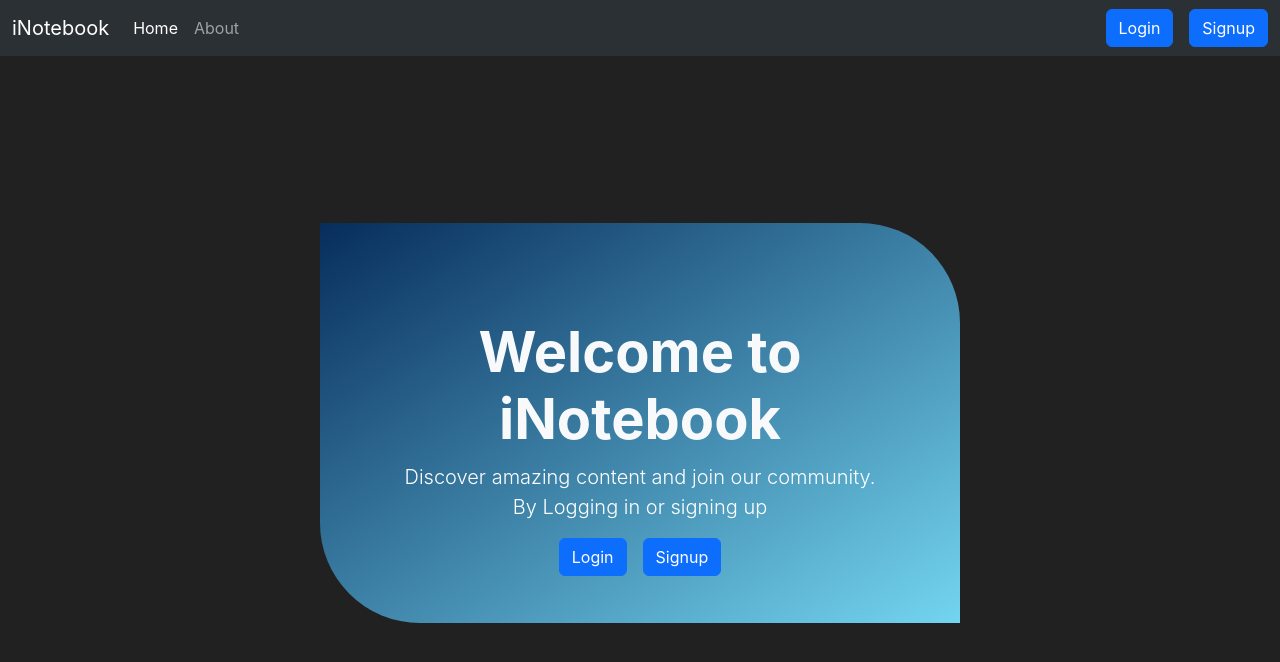
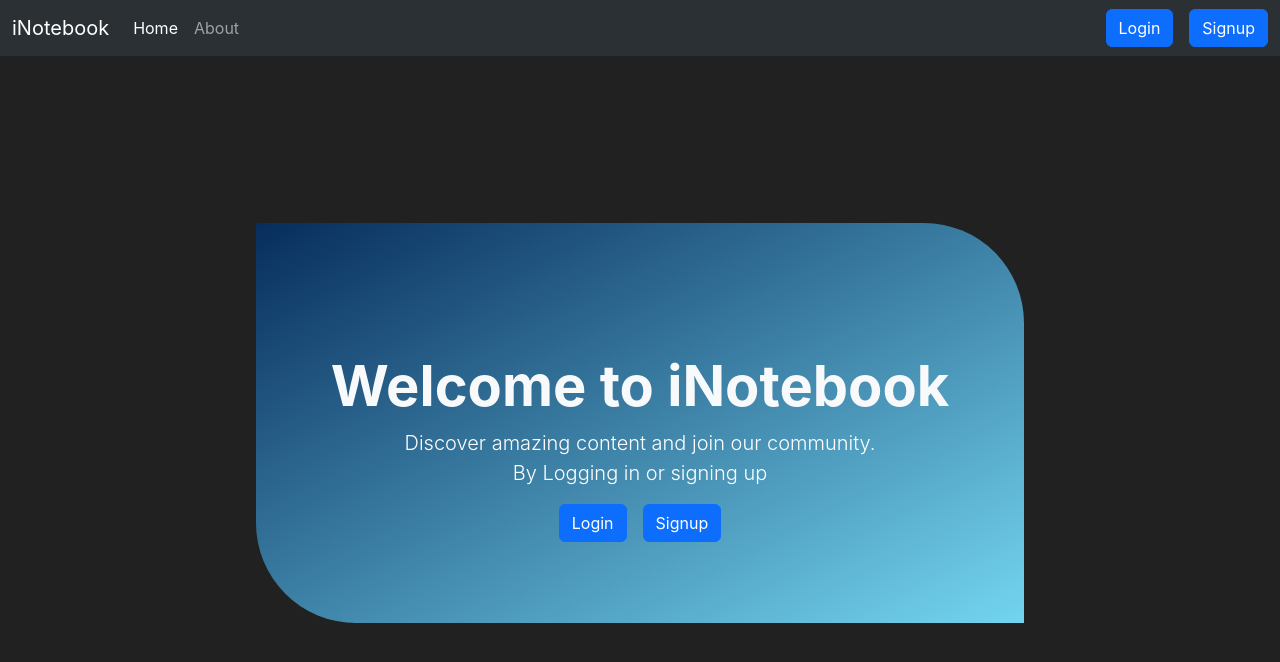
Before and after one commit to lostvayne47/i-notebook, a React (Create React App) app: page / in a window 1280 px wide. Shown: the top 662 px of the page. Built offline with nearby package versions, Linux system fonts and the light colour scheme.

Commit message:
Styling Changes

```diff
--- a/package.json
+++ b/package.json
@@ -15,8 +15,7 @@
     "start": "react-scripts start",
     "build": "react-scripts build",
     "test": "react-scripts test",
-    "eject": "react-scripts eject",
-    "both": "concurrently \"npm run start\" \"cd backend && nodemon\""
+    "eject": "react-scripts eject"
   },
   "eslintConfig": {
     "extends": [
--- a/src/components/Landing.js
+++ b/src/components/Landing.js
@@ -18,13 +18,13 @@ export default function Landing() {
     color: "white",
     margin: "15% auto",
     height: "50vh",
-    width: "50vw",
+    width: "60vw",
     borderBottomLeftRadius: "100px",
     borderTopRightRadius: "100px",
   };
   return (
     <div
-      className="container-fluid d-flex flex-column justify-content-center align-items-center text-center"
+      className="container-fluid d-flex flex-column justify-content-center align-items-center text-center p-1"
       style={style}
     >
       {/* Hero Section */}
--- a/src/components/css/login-style.css
+++ b/src/components/css/login-style.css
@@ -1,9 +1,8 @@
 .login {
-  width: 500px;
   display: flex;
   justify-content: center;
   align-items: center;
-  margin: 15% auto;
+
   flex-direction: column;
   border-radius: 20px;
   padding: 30px;
@@ -14,3 +13,19 @@
 label {
   color: white;
 }
+
+/* Change styles for screens smaller than 768px (tablets & mobiles) */
+@media screen and (max-width: 768px) {
+  .login {
+    width: 60vw;
+    margin: 30% auto;
+  }
+}
+
+/* Change styles for screens larger than 1200px (desktops) */
+@media screen and (min-width: 1200px) {
+  .example-class {
+    width: 40vw;
+    margin: 15% auto;
+  }
+}
```
